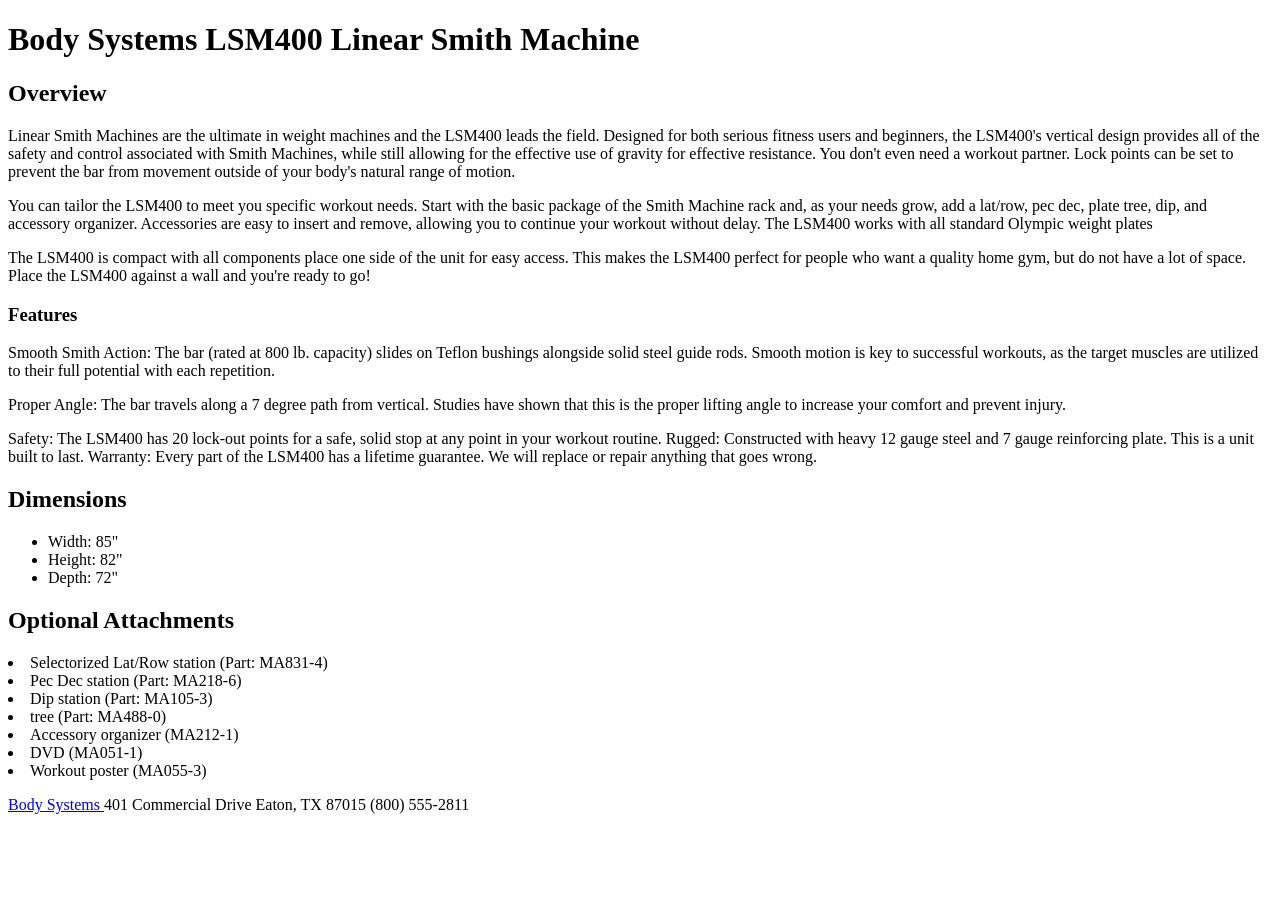
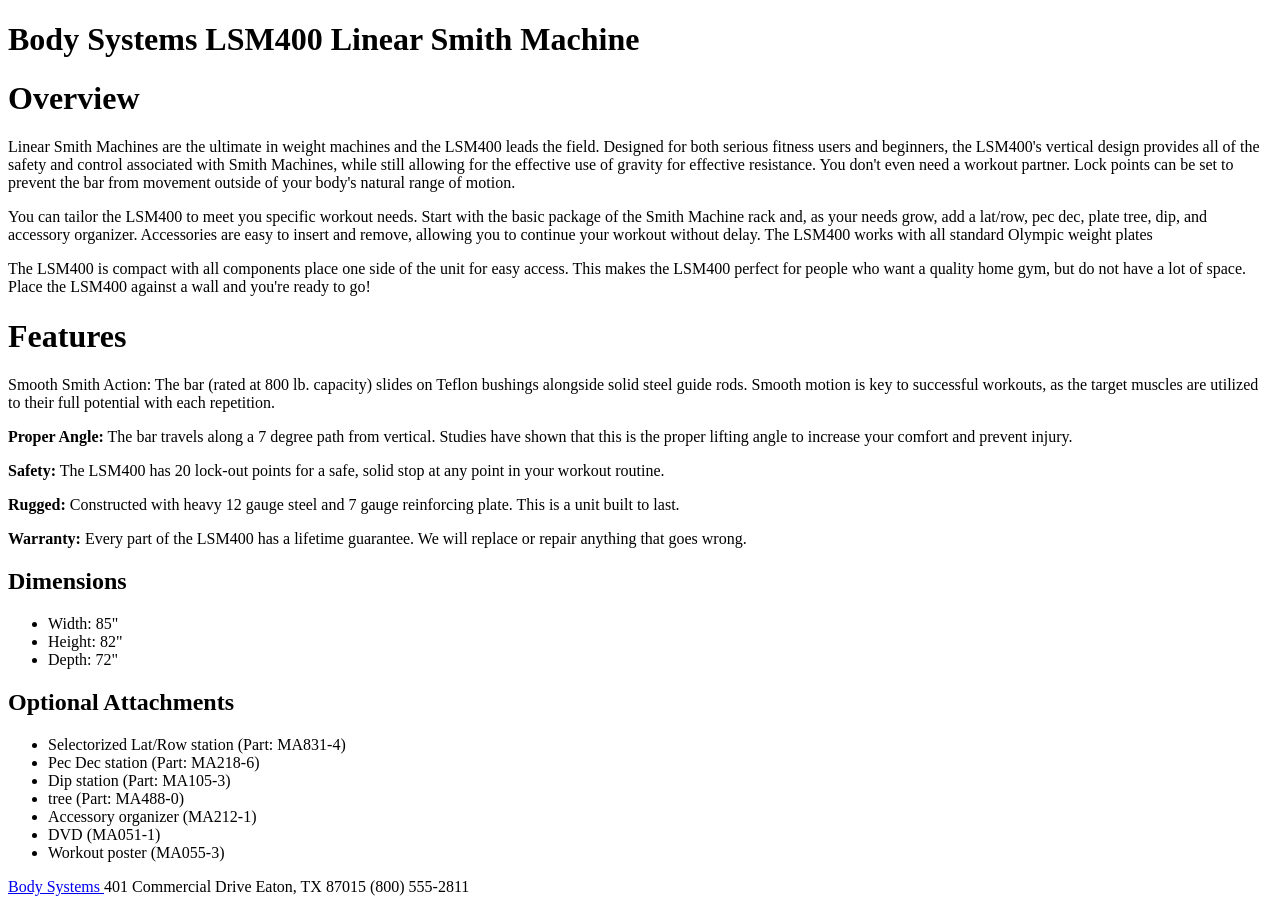
Before and after one commit to tbgibson1/ViciousCyclesProject, a plain HTML site: page index.html in a window 1280 px wide. Before the commit the page ends 830 px from the top, so only its background shows below. Drawn offline with Linux system fonts and the light colour scheme.

Commit message:
Add files via upload

```diff
--- a/index.html
+++ b/index.html
@@ -1,80 +1,73 @@
 <!DOCTYPE html>
-<html lang="en">
+<html>
+
+
 <head>
-   <meta charset="utf-8">
-   <meta name="viewport" content="width=device-width, initial-scale=1.0">
-   <title> Document </title>
+<title> Body Systems </title>
+<link rel="stylesheet" type="text/css" href="myStyles.css" />
 </head>
 
 <body>
-<h1>Body Systems LSM400 Linear Smith Machine</h1>
-<section>
+<h1> Body Systems LSM400 Linear Smith Machine </h1>
+
  <h1> Overview </h1>
-<article>
-<p>Linear Smith Machines are the ultimate in weight machines and the LSM400
+<p> Linear Smith Machines are the ultimate in weight machines and the LSM400
 leads the field. Designed for both serious fitness users and beginners, the
 LSM400's vertical design provides all of the safety and control associated
 with Smith Machines, while still allowing for the effective use of gravity
 for effective resistance. You don't even need a workout partner. Lock points
 can be set to prevent the bar from movement outside of your body's natural
 range of motion.</p>
-</article>
 
-<article>
 <p>You can tailor the LSM400 to meet you specific workout needs. Start with the
 basic package of the Smith Machine rack and, as your needs grow, add a
 lat/row, pec dec, plate tree, dip, and accessory organizer. Accessories are easy
 to insert and remove, allowing you to continue your workout without delay.
-The LSM400 works with all standard Olympic weight plates </p>
-</article>
+The LSM400 works with all standard Olympic weight plates</p>
 
-<article>
-<p>The LSM400 is compact with all components place one side of the unit for easy
+<p> The LSM400 is compact with all components place one side of the unit for easy
 access. This makes the LSM400 perfect for people who want a quality home gym, but
 do not have a lot of space. Place the LSM400 against a wall and you're ready
-to go!</p>
-</article>
+to go! </p>
 
-<article>
  <h1> Features </h1>
 <p> Smooth Smith Action: The bar (rated at 800 lb. capacity) slides on Teflon bushings
 alongside solid steel guide rods. Smooth motion is key to successful workouts,
 as the target muscles are utilized to their full potential with each repetition. </p>
-Proper Angle: The bar travels along a 7 degree path from vertical. Studies have
+
+<p><b>Proper Angle:</b> The bar travels along a 7 degree path from vertical. Studies have
 shown that this is the proper lifting angle to increase your comfort and
-prevent injury. </p>
-Safety: The LSM400 has 20 lock-out points for a safe, solid stop at
-any point in your workout routine.
-Rugged: Constructed with heavy 12 gauge steel and 7 gauge reinforcing plate. This is
-a unit built to last.
-Warranty: Every part of the LSM400 has a lifetime guarantee. We will replace
-or repair anything that goes wrong.
-</article>
-<aside>
+prevent injury.</p>
+
+<p><b>Safety:</b> The LSM400 has 20 lock-out points for a safe, solid stop at
+any point in your workout routine.</p>
+
+<p><b>Rugged:</b> Constructed with heavy 12 gauge steel and 7 gauge reinforcing plate. This is
+a unit built to last.</p>
+
+<p><b>Warranty:</b> Every part of the LSM400 has a lifetime guarantee. We will replace
+or repair anything that goes wrong.</p>
+
 <h2> Dimensions </h2>
-<ul>
+<p><ul>
    <li>Width: 85"</li>
    <li>Height: 82"</li>
    <li>Depth: 72"</li>
-</ul>
-
+</ul></p>
 <h2>Optional Attachments</h2>
-
+<p><ul>
    <li>Selectorized Lat/Row station (Part: MA831-4)</li>
    <li>Pec Dec station (Part: MA218-6)</li>
   <li>Dip station (Part: MA105-3)</li>
-<li>tree (Part: MA488-0)</li>
+   <li>tree (Part: MA488-0) </li>
    <li>Accessory organizer (MA212-1)</li>
    <li>DVD (MA051-1)</li>
    <li>Workout poster (MA055-3)</li>
+</p></ul>
 
-</aside>
-<p> <footer> <a href="https://www.titan.fitness/"> Body Systems </a>
+<a href="https://www.titan.fitness/"> Body Systems </a>
 401 Commercial Drive
 Eaton, TX  87015
-(800) 555-2811 </p>
-</footer>
-
+(800) 555-2811
 </body>
-
 </html>
```
Lines whose indentation alone changed are shown as unchanged.
